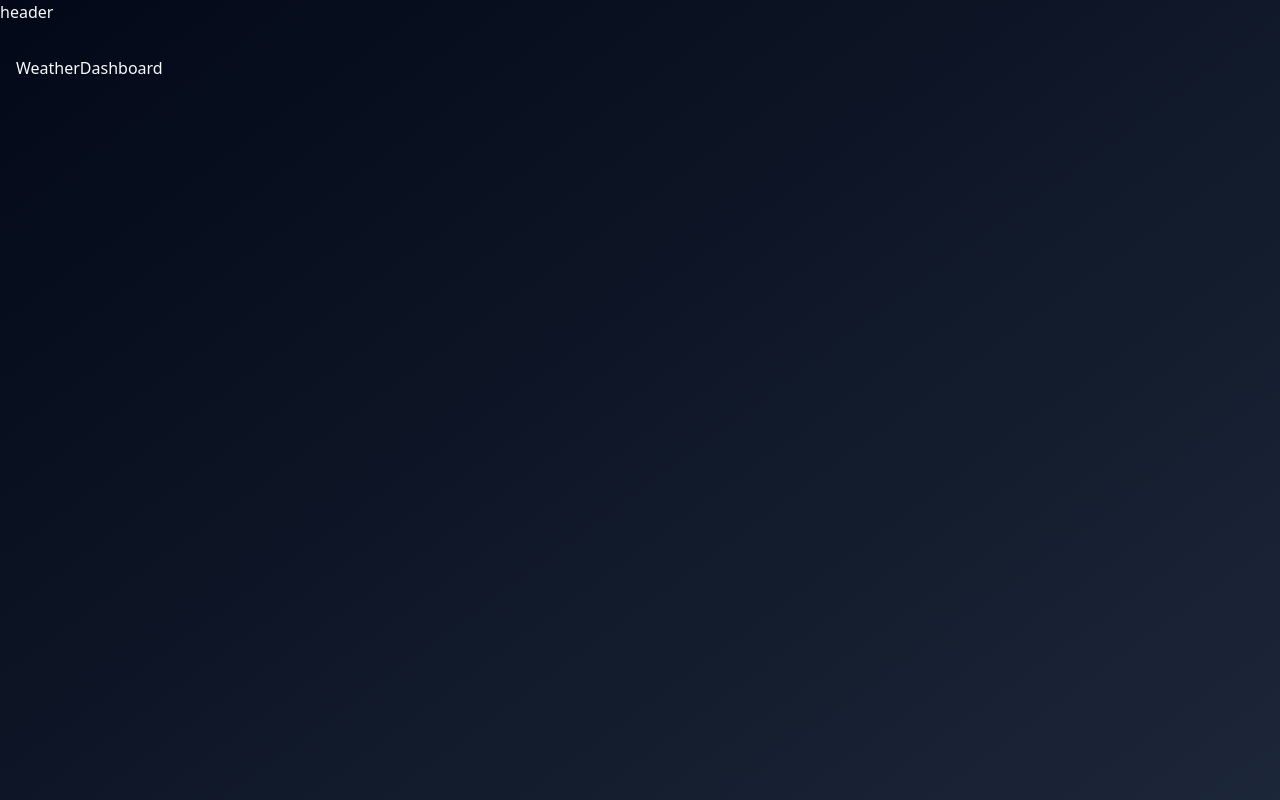
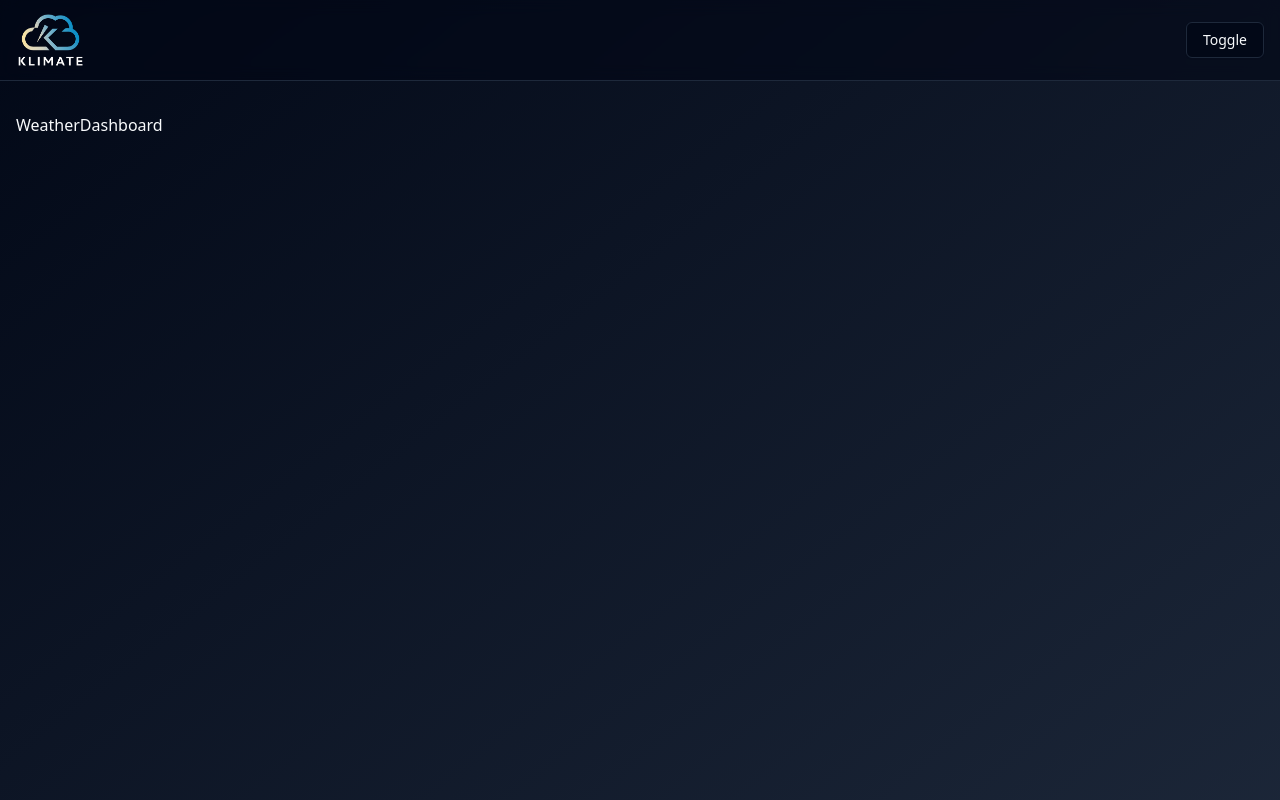
Before and after one commit to gitVikas898/Klimate, a React (Vite) app: page / in a window 1280 px wide. Shown: the top 800 px of the page. Built offline with nearby package versions, Linux system fonts and the light colour scheme.

Commit message:
Built Toggle Feature

```diff
--- /dev/null
+++ b/src/components/Header.tsx
@@ -0,0 +1,28 @@
+import { Link } from "react-router-dom"
+import { useTheme } from "./context/theme-provider"
+import { Button } from "./ui/button";
+
+const Header = () => {
+    const{theme,setTheme} = useTheme();
+    const isDark = theme === "dark";
+  return (
+   <header className="sticky top-0 z-50 w-full border-b bg-background/95 backdrop-blur py-2 supports-[backdrop-filter]:bg-background/60">
+        <div className="container mx-auto flex h-16 items-center justify-between px-4">
+            <Link to={"/"}>
+                <img src={ isDark ? "/logo.png" : "/logo2.png"} alt="klimate-logo" className="h-14" />
+            </Link>
+
+            <div>
+            {/**Search Bar */}
+            {/**Theme */}
+            <div>
+                <Button variant={"outline"} onClick={()=>setTheme(isDark?"light":"dark")}>Toggle</Button>
+            </div>
+        </div>
+        </div>
+
+   </header>
+  )
+}
+
+export default Header
--- a/src/components/Layout.tsx
+++ b/src/components/Layout.tsx
@@ -1,9 +1,10 @@
 import type { PropsWithChildren } from "react"
+import Header from "./Header"
 
 const Layout = ({children} : PropsWithChildren) => {
   return (
     <div className="bg-gradient-to-br from-background to-muted">
-        header
+      <Header></Header>
         <main className="min-h-screen container mx-auto px-4 py-8">{children}</main>
         <footer className="border-t backdrop-blur py-12 supports-[backdrop-filter]:bg-background/60">
             <div className="container mx-auto px-4 text-center text-gray-500">
```
Also changed, not shown: public/logo.png (added), public/logo2.png (added).
